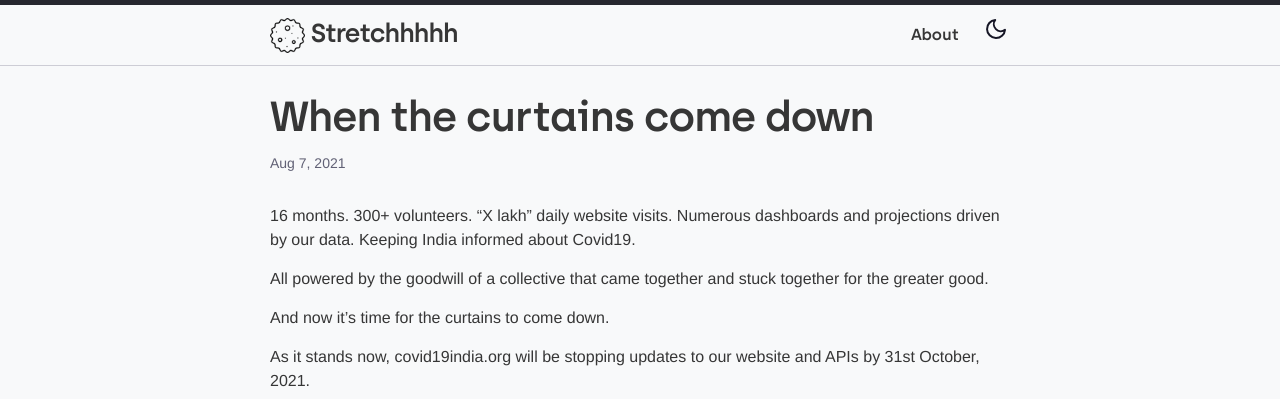
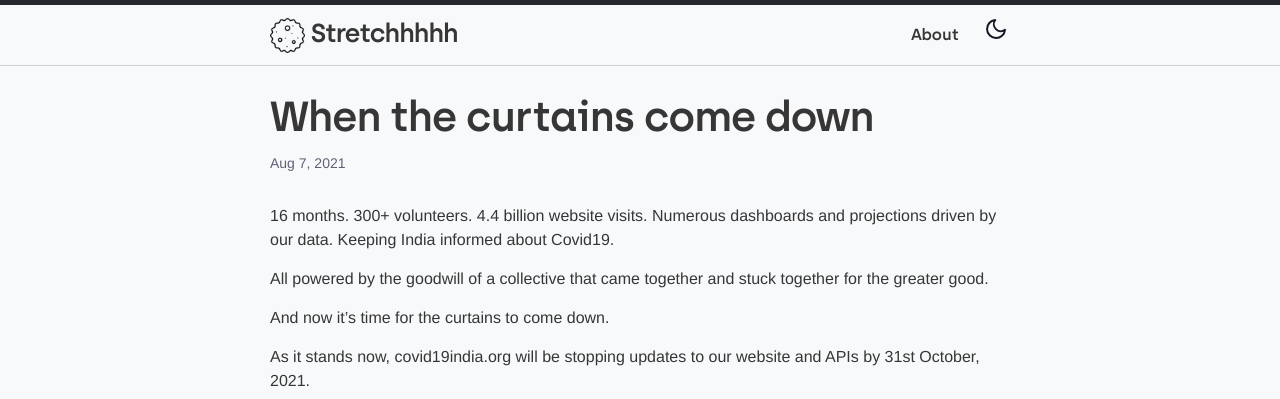
Before and after one commit to covid19india/blog, a Jekyll site: the page built from _posts/2021-08-07-end.md, in a window 1280 px wide. Shown: the top 399 px of the page. Built offline with Jekyll 4.4.1, drawn with Linux system fonts in a browser that asks for light colours; a script that is not in the unit is left out.

Commit message:
Update 2021-08-07-end.md

```diff
--- a/_posts/2021-08-07-end.md
+++ b/_posts/2021-08-07-end.md
@@ -5,7 +5,7 @@ date:   2021-08-07 15:00:00 +0900
 categories: update
 ---
 
-16 months. 300+ volunteers. "X lakh" daily website visits. Numerous dashboards and projections driven by our data. Keeping India informed about Covid19.
+16 months. 300+ volunteers. 4.4 billion website visits. Numerous dashboards and projections driven by our data. Keeping India informed about Covid19.
 
 All powered by the goodwill of a collective that came together and stuck together for the greater good.
 
```
